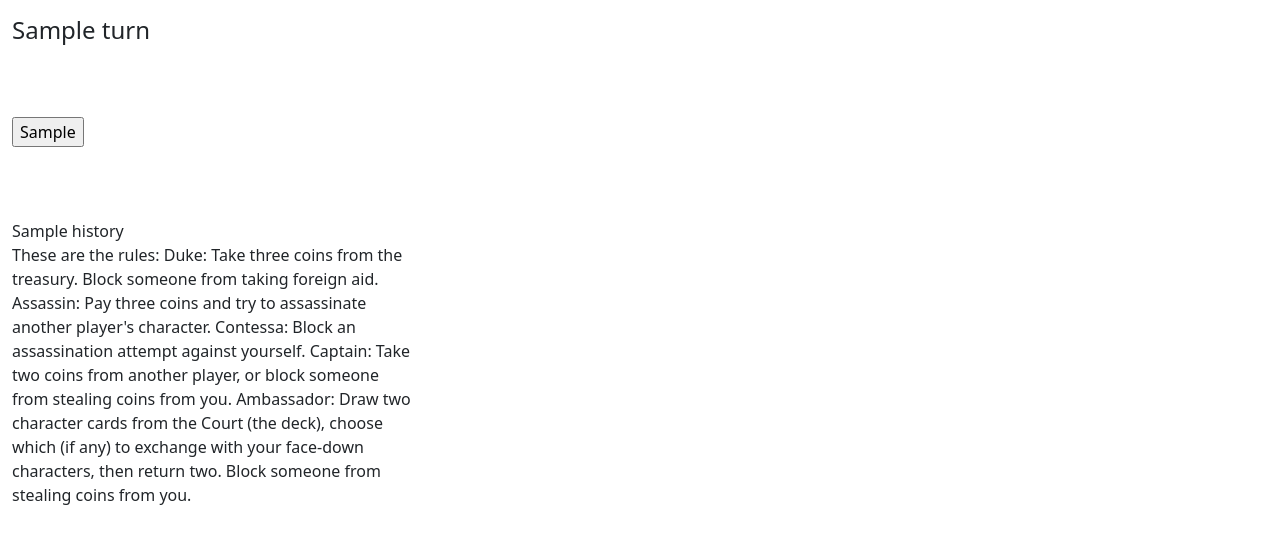
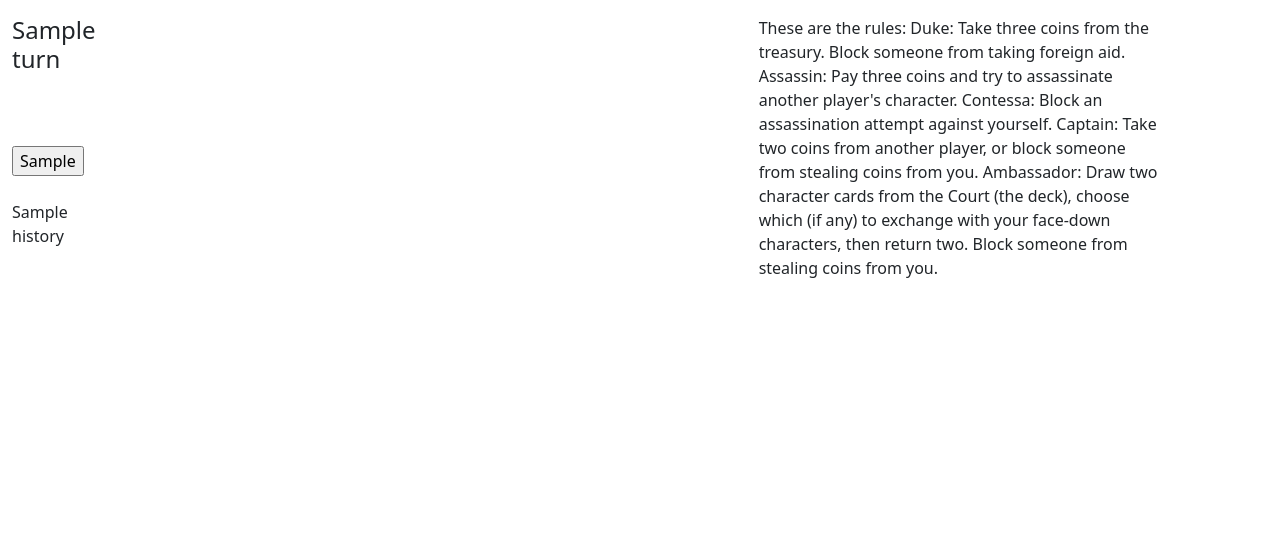
Before and after one commit to lkadin/coup_htmx, a FastAPI app: template templates/htmx_user_generic.html in a window 1280 px wide. Shown: the top 544 px of the page. Run offline with FastAPI, Linux system fonts and the light colour scheme; the template is opened without the code that fills it: most values are stand-ins (such as "Sample title", 1, 10 or a date in 2020); some libraries are stand-ins or nearby versions.

Commit message:
Moved rules to last column

```diff
--- a/templates/htmx_user_generic.html
+++ b/templates/htmx_user_generic.html
@@ -17,11 +17,9 @@
             <div class="row">
                 {% include './alerts.html' %}
                 {% include './notifications.html' %}
+                {% include './history.html' %}
                 {% include './second_player.html' %}
                 {% include './cards.html' %}
-                {% include './history.html' %}
-            </div>
-            <div class="row">
                 {% include './rules.html' %}
             </div>
         </div>
--- a/templates/notifications.html
+++ b/templates/notifications.html
@@ -1,4 +1,4 @@
-<div id="notifications" class="col-3">
+<div id="notifications" class="col-1">
     <!-- <div id="game_status">
         <h4>{{user_name}} - {{game_status}}</h4>
     </div> -->
```
